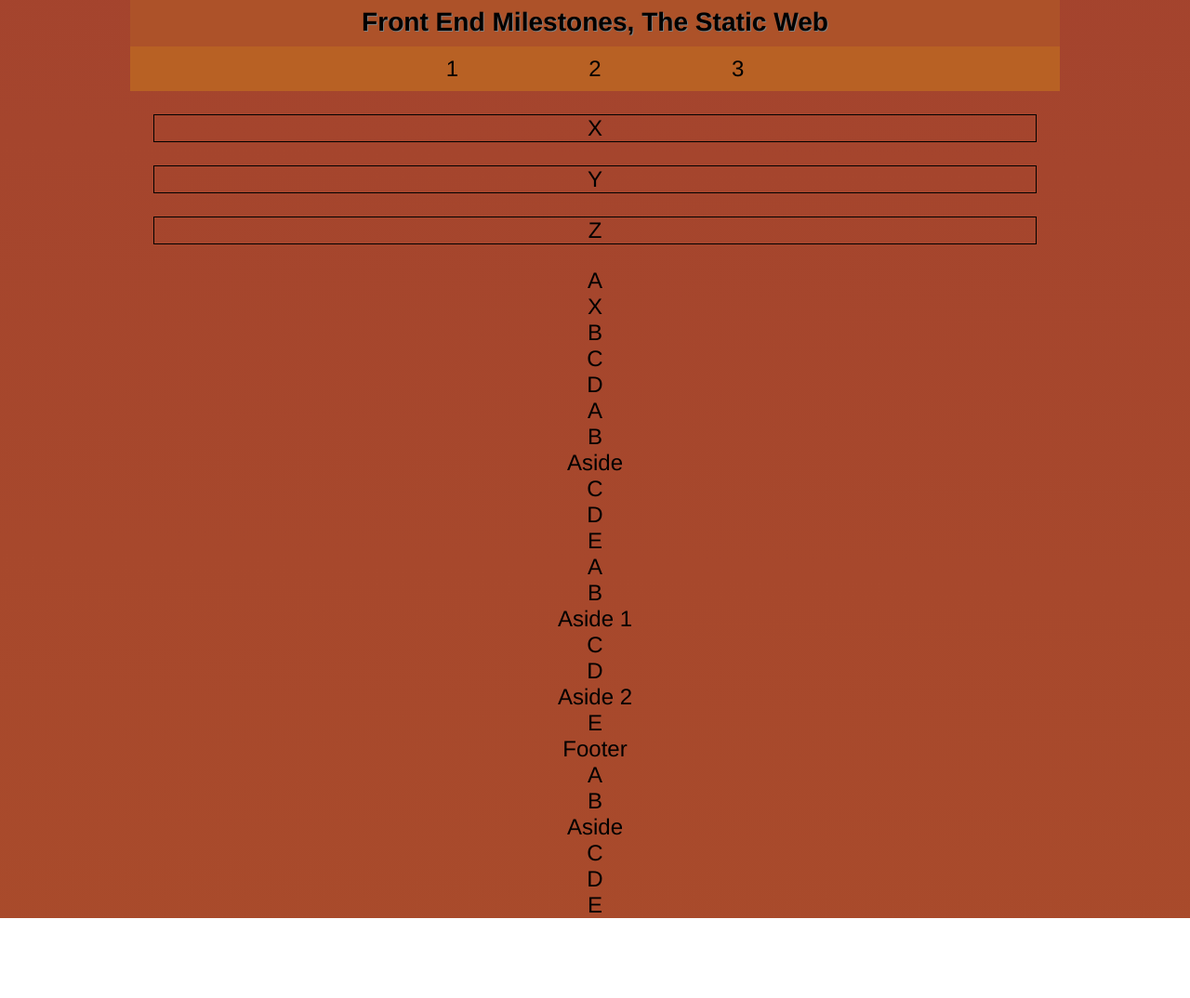
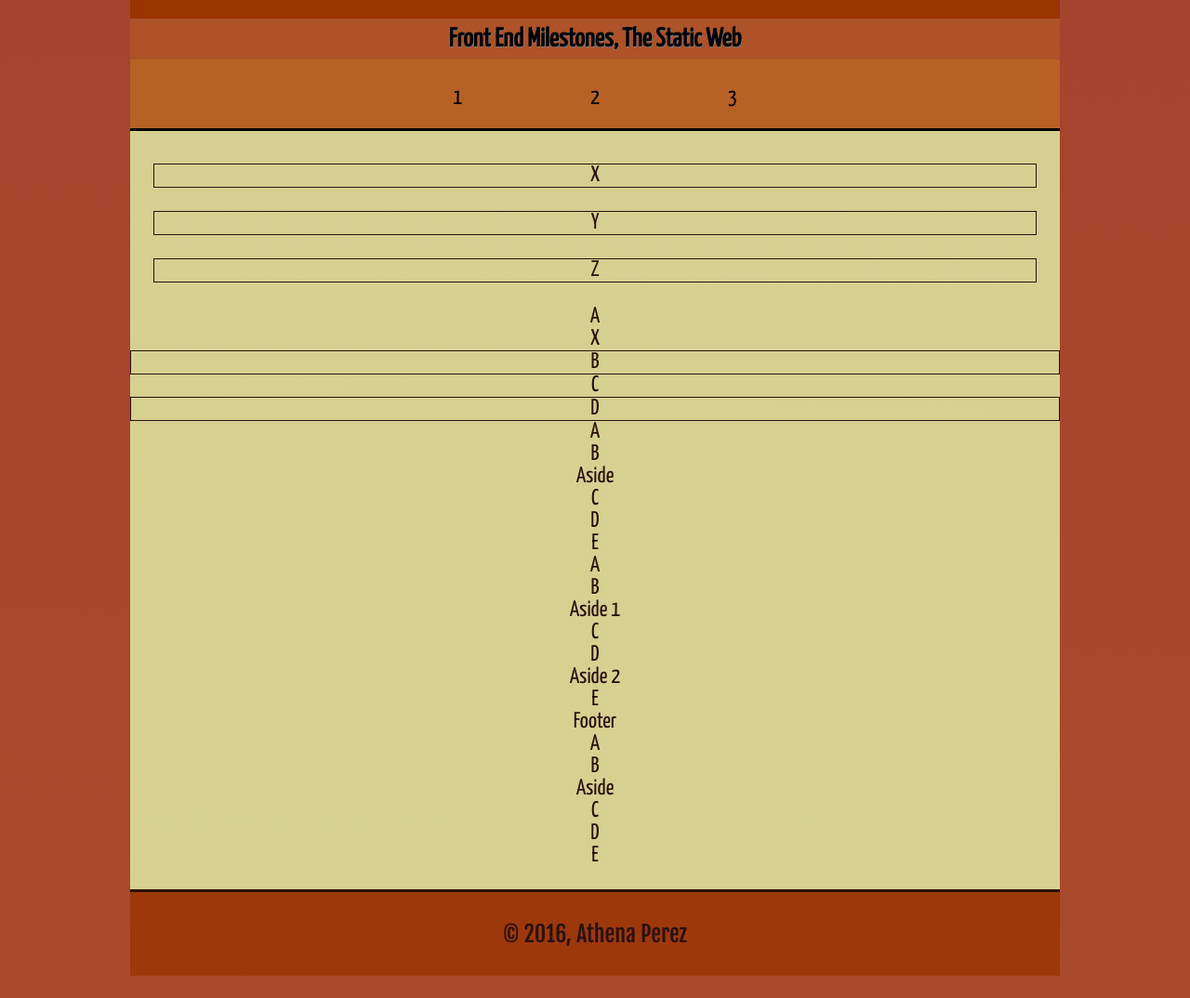
Before and after one commit to athenaperez/CSS-Pseudo-Class-exercise, a plain HTML site: page index.html in a window 1280 px wide. Shown: the part 120-1194 px from the top of the page at 93% size. Before the commit the page ends 1108 px from the top, so only its background shows below. Drawn offline with Linux system fonts and the light colour scheme; a web font is replaced by a local one.

Commit message:
added styles: font, padding, coloring, borders

```diff
--- a/index.html
+++ b/index.html
@@ -2,7 +2,7 @@
 <html>
 <head>
 	<title>CSS Pseudo Class Exercise</title>
-	<link href="https://fonts.googleapis.com/css?family=Gidugu|Slabo+27px|Tenali+Ramakrishna" rel="stylesheet">
+	<link href="https://fonts.googleapis.com/css?family=Fjalla+One|Yanone+Kaffeesatz" rel="stylesheet">
 	<link rel="stylesheet" type="text/css" href="styles.css">
 </head>
 <body>
@@ -23,6 +23,7 @@ Currently, the <li> items are block level elements. Add correct styles to remove
     <li class="block">3</li>
   </ul>
 
+<div class="wrapper">
 
 <!-- The three <span> elements should be displayed as block elements with a 1 pixel border and 25 pixel margin on all sides. -->
 
@@ -71,5 +72,11 @@ Currently, the <li> items are block level elements. Add correct styles to remove
     <section> E </section>
   </article>
 
+<footer>
+  <p>&copy; 2016, Athena Perez</p>
+</footer>
+
+
+</div>
 </body>
 </html>
--- a/styles.css
+++ b/styles.css
@@ -4,37 +4,49 @@ GENERAL STYLING
 
 
 body {
-	font-family: Helvetica, sans-serif;
+	font-family: 'Yanone Kaffeesatz', sans-serif;
 	font-size: 1.5em;
 	font-weight: 100;
 	text-align: center;
 	width: 100%;
 	margin: 0 auto;
+	margin-top: 0;
 	max-width: 1000px;
 	min-width: 700px;
+
+}
+
+.wrapper {
+	width: 100%;
+	margin: 0 auto;
+	max-width: 1000px;
+	min-width: 700px;
+	background-color: #e6ffb3;
+	opacity: .75;
 	height: auto;
+	margin-top: 0;
+	padding-top: 1%;
 }
 
 header > h1 {
-	font-family: 'Slabo 27px', sans-serif;
+	font-family: 'Fjalla One', sans-serif;
 	background-color: #993300;
 	margin: 0;
-	padding: 3%;
-	text-shadow: 1px 1px grey;
+	padding: 4%;
+	text-shadow: .5px .5px grey;
 }
 
 header > h3 {
 	background-color: #AD5229;
 	margin: 0;
-	padding: 1%;
-	text-shadow: 1px 1px grey;
+	padding: .75%;
+	text-shadow: .5px .5px grey;
 }
 
 
 /*******************************
 LIST STYLING
-******************************
-*/
+*******************************/
 
 
 ul > li.block {
@@ -48,7 +60,9 @@ ul > li.block {
 .top {
 	margin: 0;
 	background-color: #B86124;
-	padding: 1% ;
+	padding: 2%;
+	border-bottom: solid 3px black;
+	padding-top: 3%
 }
 
 
@@ -69,18 +83,22 @@ ARTICLE STYLING
 *******************************/
 
 
-.n-child:nth-child(A)  {
+article.n-child section:nth-of-type(even) {
 	border: solid 1px black;
 }
 
 
+/**************************************
+FOOTER
+**************************************/
 
 
-
-
-
-
-
+footer * {
+	font-family: 'Fjalla One', sans-serif;
+	background-color: #993300;
+	padding: 3%;
+	border-top: solid 3px black;
+}
 
 
 /***********************************
```
